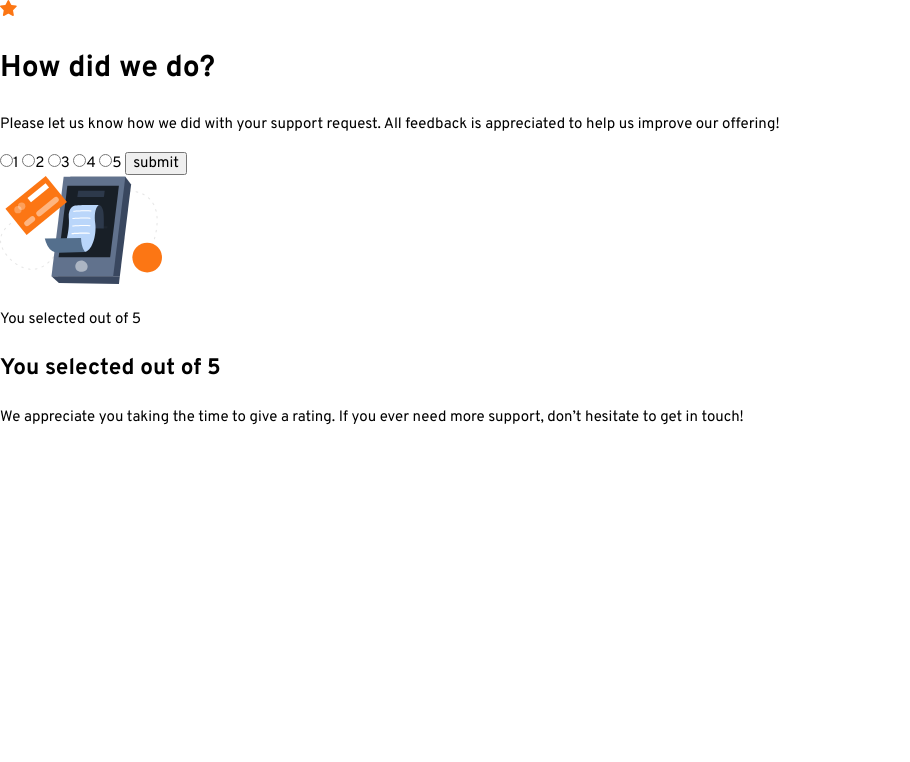
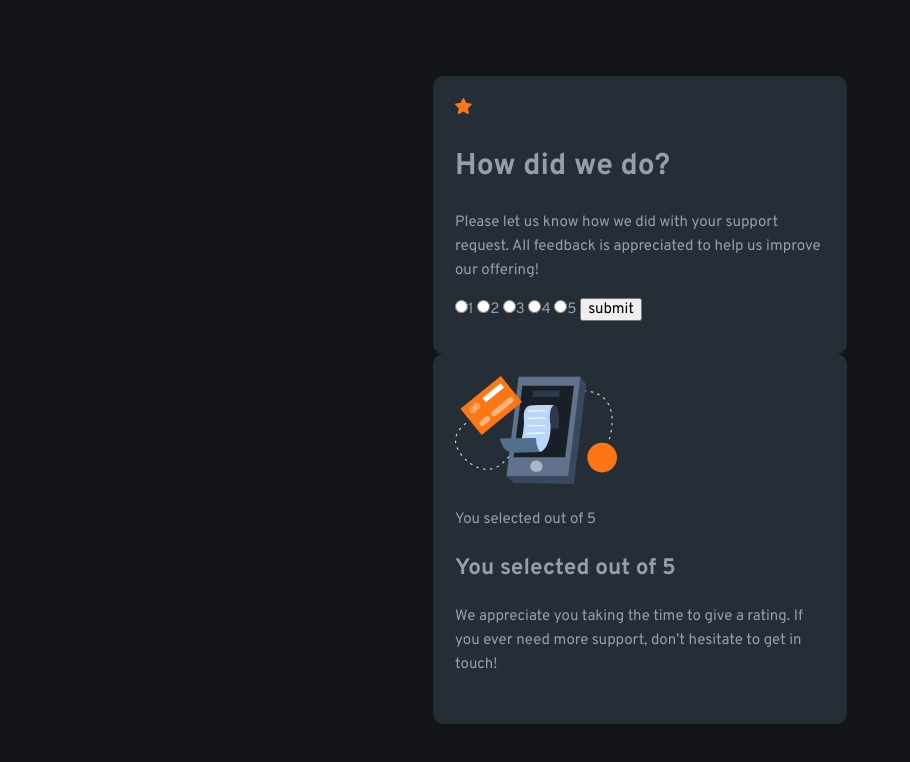
Before and after one commit to macsigner/web-pro-exercise-interactive-rating-component, a website built with Parcel: page index.html in a window 1280 px wide. Shown: the whole page, without its empty margins (0-910 px from the left). Built offline with nearby package versions, Linux system fonts and the light colour scheme.

Commit message:
Add outer card styling

```diff
--- a/index.html
+++ b/index.html
@@ -24,7 +24,7 @@
 <body>
 
 <main>
-    <section>
+    <section class="card">
         <img src="images/icon-star.svg" alt="Star icon">
 
         <h1>How did we do?</h1>
@@ -41,7 +41,7 @@
             <input type="submit" value="submit">
         </form>
     </section>
-    <section>
+    <section class="card">
         <img src="images/illustration-thank-you.svg" width="162" height="108" alt="Thank you illustration">
 
         <p>You selected <span></span> out of 5</p>
--- a/src/scss/imports/_base.scss
+++ b/src/scss/imports/_base.scss
@@ -10,6 +10,11 @@ html {
 
 body {
     display: flex;
+    justify-content: center;
+    align-items: center;
     min-height: 100vh;
+    padding: 2.4rem;
     font: 1.5rem/1.6 $font-family-main, sans-serif;
+    color: $color-white;
+    background-color: $color-very-dark-blue;
 }
--- /dev/null
+++ b/src/scss/imports/modules/_card.scss
@@ -0,0 +1,12 @@
+/**
+ * card bem module
+ */
+
+.card {
+    width: 41.4rem;
+    max-width: 100%;
+    padding: 2.2rem 2.2rem 3.2rem;
+    border-radius: 1rem;
+    color: $color-light-grey;
+    background-color: $color-dark-blue;
+}
--- a/src/scss/main.scss
+++ b/src/scss/main.scss
@@ -2,3 +2,4 @@
 @import 'imports/mixins/media_queries';
 @import 'imports/settings/font_face';
 @import 'imports/base';
+@import 'imports/modules/card';
```
